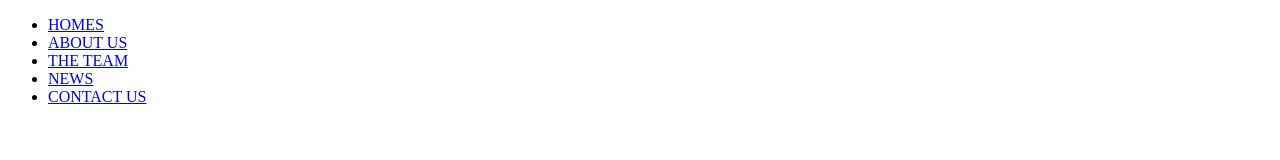
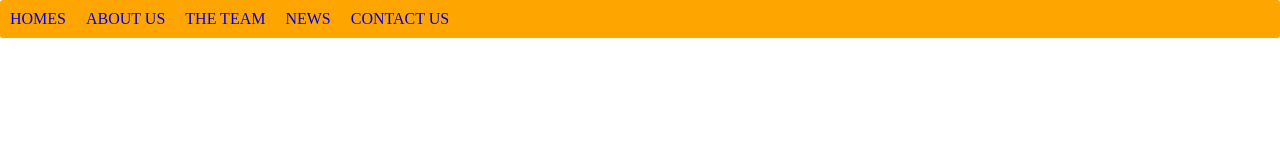
Before and after one commit to emteeyazhussain/website-1-project, a plain HTML site: page index.html in a window 1280 px wide. Drawn offline with Linux system fonts and the light colour scheme.

Commit message:
i can modified navbar in css

```diff
--- a/index.html
+++ b/index.html
@@ -15,19 +15,19 @@
         <nav class="navbar">
             <ul>
                 <li>
-                    <a href="HOMES">HOMES</a>
+                    <a href="#">HOMES</a>
                 </li>
                 <li>
-                    <a href="ABOUT US">ABOUT US</a>
+                    <a href="#">ABOUT US</a>
                 </li>
                 <li>
-                    <a href="THE TEAM">THE TEAM</a>
+                    <a href="#">THE TEAM</a>
                 </li>
                 <li>
-                    <a href="NEWS">NEWS</a>
+                    <a href="#">NEWS</a>
                 </li>
                 <li>
-                    <a href="CONTACT US">CONTACT US</a>
+                    <a href="#">CONTACT US</a>
                 </li>
             </ul>
         </nav>
--- a/style.css
+++ b/style.css
@@ -0,0 +1,25 @@
+   * {
+       margin: 0px;
+       padding: 0px;
+   }
+
+   .navbar {
+       display: flex;
+       background-color: orange;
+       border-radius: 3px;
+   }
+
+   .navbar ul {
+       display: flex;
+       list-style: none;
+   }
+
+   .navbar ul li {
+       display: flex;
+       margin: 10px;
+       border-radius: 3px;
+   }
+
+   .navbar ul li a {
+       text-decoration: none;
+   }
```
